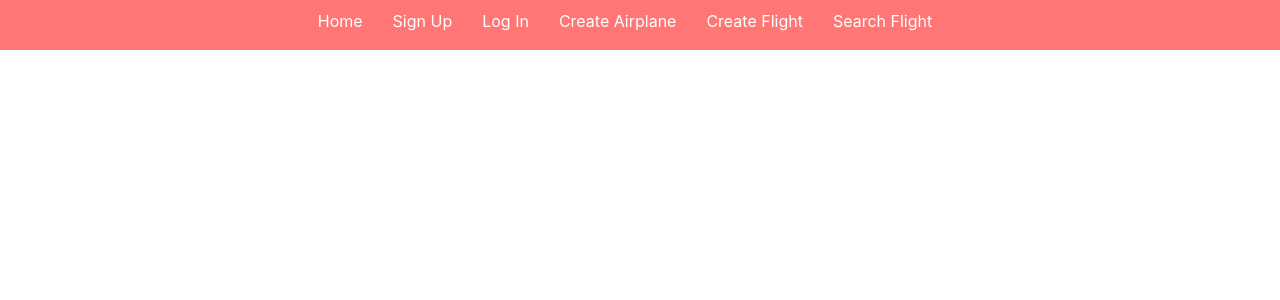
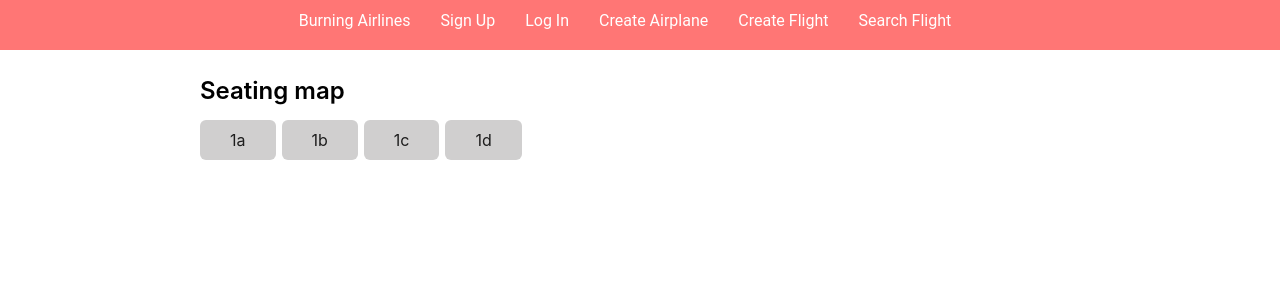
Before and after one commit to joshpanebianco/jubilant-umbrella, a React (Create React App) app: page /seatingmap in a window 1280 px wide. Shown: the top 300 px of the page. Built offline with nearby package versions, Linux system fonts and the light colour scheme.

Commit message:
notes for the for loop

```diff
--- a/src/components/Home.js
+++ b/src/components/Home.js
@@ -3,7 +3,7 @@ import React, { Component } from 'react';
 class Home extends Component {
   render() {
     return (
-      <h1>Home page coming soon</h1>
+      <h1>Welcome to Burning Airlines</h1>
     );
   };
 }
--- a/src/components/Main.js
+++ b/src/components/Main.js
@@ -7,6 +7,7 @@ import LogIn from './LogIn';
 import Airplanes from './Airplanes';
 import Flights from './Flights';
 import Search from './Search';
+import SeatingMap from './SeatingMap';
 
 
 const Main = () => {
@@ -18,7 +19,7 @@ const Main = () => {
       <Route exact path='/airplanes' component={Airplanes}></Route>
       <Route exact path='/flights' component={Flights}></Route>
       <Route exact path='/search' component={Search}></Route>
-
+      <Route exact path='/seatingmap' component={SeatingMap}></Route>
     </Switch>
   );
 }
--- a/src/components/Navbar.js
+++ b/src/components/Navbar.js
@@ -6,7 +6,7 @@ class Navbar extends Component {
     return (
       <div className="top-nav">
         <div className="nav-list">
-          <Link to="/" className="nav-item">Home</Link>
+          <Link to="/" className="nav-item">Burning Airlines</Link>
           <Link to="/signup" className="nav-item">Sign Up</Link>
           <Link to="/login" className="nav-item">Log In</Link>
           <Link to="/create-plane"className="nav-item">Create Airplane</Link>
--- /dev/null
+++ b/src/components/Row.js
@@ -0,0 +1,16 @@
+import React from 'react';
+import './App.css';
+
+function Row() {
+	return (
+		// Loop that defines number of seats/columns
+		<div className="row">
+	    <button className="single-seat">1a</button>
+			<button className="single-seat">1b</button>
+			<button className="single-seat">1c</button>
+			<button className="single-seat">1d</button>
+		</div>
+	)
+}
+
+export default Row;
--- /dev/null
+++ b/src/components/SeatingMap.js
@@ -0,0 +1,49 @@
+import React, { Component } from 'react';
+import { Link } from 'react-router-dom';
+
+import Row from './Row';
+
+function SeatingMap() {
+	return (
+		<div>
+	    <h2>Seating map</h2>
+			<div className="seating-chart">
+			  <Row />
+			</div>
+		</div>
+	)
+}
+
+export default SeatingMap;
+
+// Notes from call with Alex
+// for loop one that is asking the number of rows
+// for loop one that is asking the number of columns
+// rows = 4
+// columns = 4
+// for (let i = 0; i < rows; i++) {
+// 	<div>
+// 	for (let j = 0; j < columns; j++) {
+// 			<button />
+// 	}
+// 	</div>
+// }
+//
+// <div>
+// 	<button />
+// 	<button />
+// 	<button />
+// 	<button />
+// </div>
+// <div>
+// 	<button />
+// 	<button />
+// 	<button />
+// 	<button />
+// </div>
+// <div>
+// 	<button />
+// 	<button />
+// 	<button />
+// 	<button />
+// </div>
--- a/src/index.css
+++ b/src/index.css
@@ -29,6 +29,7 @@ code {
   left: 0;
   width: 100%;
   text-align: center;
+  font-family: 'Roboto', sans-serif;
 }
 
 .nav-item {
@@ -40,3 +41,17 @@ code {
 .nav-list {
   margin-top: 10px;
 }
+
+.seating-chart {
+  border-color: #000;
+  /* width: px; */
+  /* height: 200px; */
+}
+
+.single-seat {
+  display: inline-block;
+}
+
+.row {
+  display: table-row;
+}
```
Also changed, not shown: src/components/CreatePlane.js (added, +27 -0 lines).
